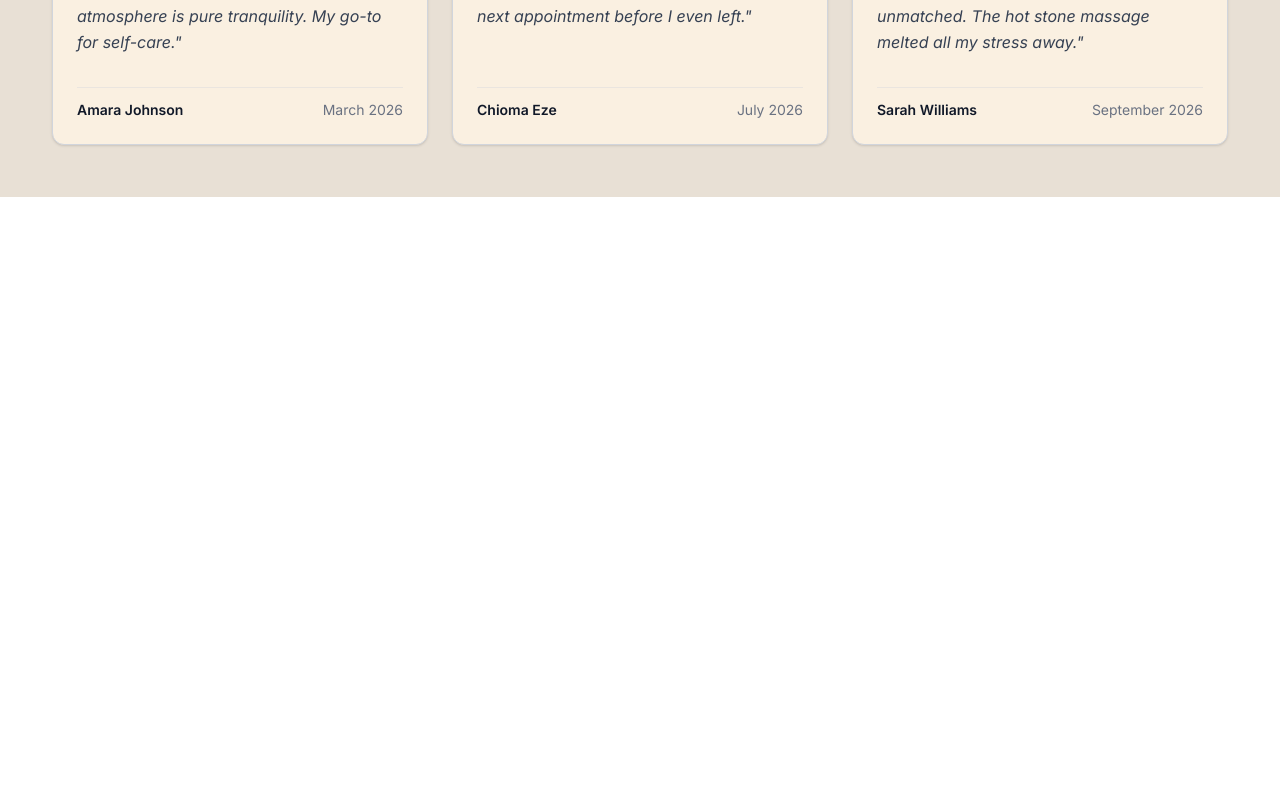
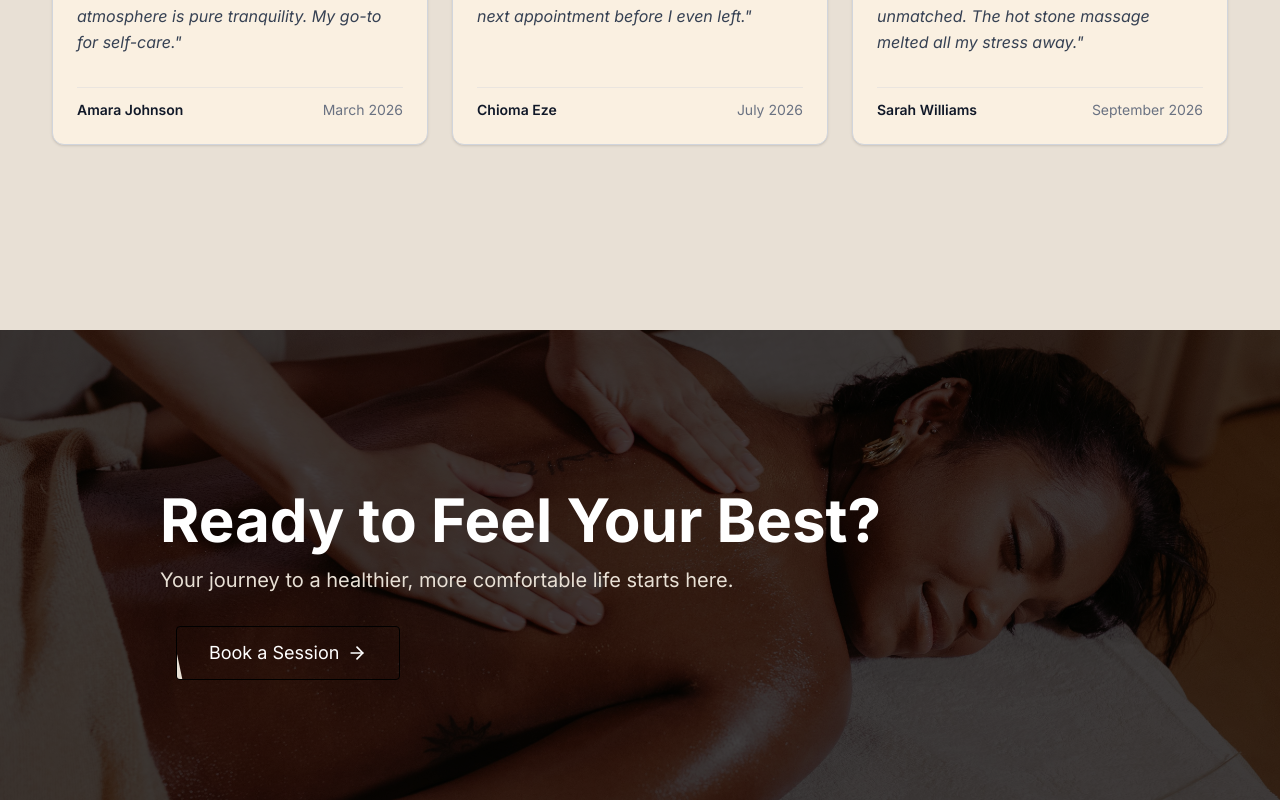
Before and after one commit to Ricsie11/stillpoint, a React (Vite) app: page / in a window 1280 px wide. Shown: the part 2000-2800 px from the top of the page. Before the commit the page ends 2197 px from the top, so only its background shows below. Built offline with nearby package versions, Linux system fonts and the light colour scheme; a web font is replaced by a local one.

Commit message:
feat: add CallToAction component and integrate it into Home page

```diff
--- /dev/null
+++ b/src/components/Call-to-action.tsx
@@ -0,0 +1,39 @@
+import { ArrowRight } from "lucide-react";
+import calltoaction from "../assets/images/CallToAction.jpg";
+
+function CallToAction() {
+  return (
+    <div className="min-h-112.5 relative">
+      <div
+        style={{ backgroundImage: `url(${calltoaction})` }}
+        className="absolute inset-0 bg-cover bg-center"
+      ></div>
+      {/* Dark Overlay */}
+      <div className="absolute bg-black/70 inset-0" />
+
+      <div className="relative z-10 items-center justify-start p-15 sm:p-40">
+        <h2 className="text-3xl sm:text-4xl md:text-5xl lg:text-6xl font-bold text-white">
+          Ready to Feel Your Best?
+        </h2>
+        <p className="text-[#E8E0D5] text-lg sm:text-xl mt-4">
+          Your journey to a healthier, more comfortable life starts here.
+        </p>
+        <button className="group relative overflow-hidden cursor-pointer border flex gap-2 items-center border-black mt-8 ml-4 px-8 py-3 text-white transition-colors duration-300 rounded isolate">
+          {/* The Angled Shutter Layer */}
+          <span className="absolute inset-0 -z-10 block w-[140%] -translate-x-full skew-x-12 bg-[#E8E0D5] transition-transform duration-500 ease-out group-hover:translate-x-[-15%]" />
+
+          <span className="text-lg transition-colors duration-300 group-hover:text-black">
+            Book a Session
+          </span>
+
+          <ArrowRight
+            size={20}
+            className="transition-all duration-300 group-hover:translate-x-2.5 group-hover:text-black"
+          />
+        </button>
+      </div>
+    </div>
+  );
+}
+
+export default CallToAction;
--- a/src/components/Clients.tsx
+++ b/src/components/Clients.tsx
@@ -2,7 +2,7 @@ import { testimonials } from "../data/testimonials";
 
 function Clients() {
   return (
-    <div className="min-h-125 py-5 px-2 sm:p-5 bg-[#E8E0D5] border-t-2 border-[#faf6f2]">
+    <div className="min-h-[650px] py-5 px-2 sm:p-5 bg-[#E8E0D5] border-t-2 border-[#faf6f2]">
       <div className="p-2 sm:p-8">
         <h1 className="text-2xl sm:text-5xl font-[Inter] uppercase font-bold tracking-[-1.5px] sm:tracking-[-2.5px] sm:leading-[1.2]">
           What our clients say
--- a/src/components/Hero.tsx
+++ b/src/components/Hero.tsx
@@ -15,7 +15,6 @@ function Hero() {
 
       {/* Content Wrapper */}
       <div className="relative z-10 h-full flex flex-col justify-start pt-28 sm:justify-center px-6 sm:px-10 md:px-20">
-
         {/* Hero Texts */}
         <div className="max-w-75 sm:max-w-2xl">
           <p className="text-[13px] sm:text-[15px] pb-5 sm:pb-6 text-[#E8E0D5] font-bold tracking-[3px] sm:tracking-[5px]">
@@ -34,11 +33,20 @@ function Hero() {
         <div className="flex flex-col sm:flex-row gap-4 mt-15">
           <button className="bg-[#7B4F2E] hover:bg-[#A47148] cursor-pointer text-white font-bold py-3 px-6 rounded flex items-center justify-center gap-2 transition-colors duration-300 group">
             Book a session
-            <ArrowRight size={20} className="group-hover:translate-x-2.5 transition-transform duration-300"/>
+            <ArrowRight
+              size={20}
+              className="group-hover:translate-x-2.5 transition-transform duration-300"
+            />
           </button>
 
-          <button className="border bg-transparent cursor-pointer py-3 px-6 text-white hover:bg-white hover:text-[#7B4F2E] transition-colors duration-300 rounded font-semibold">
-            Explore Services
+          <button className="group relative overflow-hidden border border-white bg-transparent cursor-pointer py-3 px-6 text-white transition-colors duration-300 rounded font-semibold isolate">
+            {/* The Center-Out Expanding Layer */}
+            <span className="absolute inset-0 -z-10 block scale-x-0 bg-white transition-transform duration-300 ease-out origin-center group-hover:scale-x-100" />
+
+            {/* Text Transition */}
+            <span className="transition-colors duration-300 group-hover:text-[#7B4F2E]">
+              Explore Services
+            </span>
           </button>
         </div>
       </div>
--- a/src/pages/Home.tsx
+++ b/src/pages/Home.tsx
@@ -1,6 +1,7 @@
 import Hero from '../components/Hero'
 import Featured from '../components/Featured-treatment'
 import Clients from '../components/Clients'
+import CallToAction from '../components/Call-to-action'
 
 function Home() {
   return (
@@ -8,6 +9,7 @@ function Home() {
         <Hero />
         <Featured />
         <Clients />
+        <CallToAction />
     </div>
   )
 }
```
Also changed, not shown: src/assets/images/CallToAction.jpg (added).
